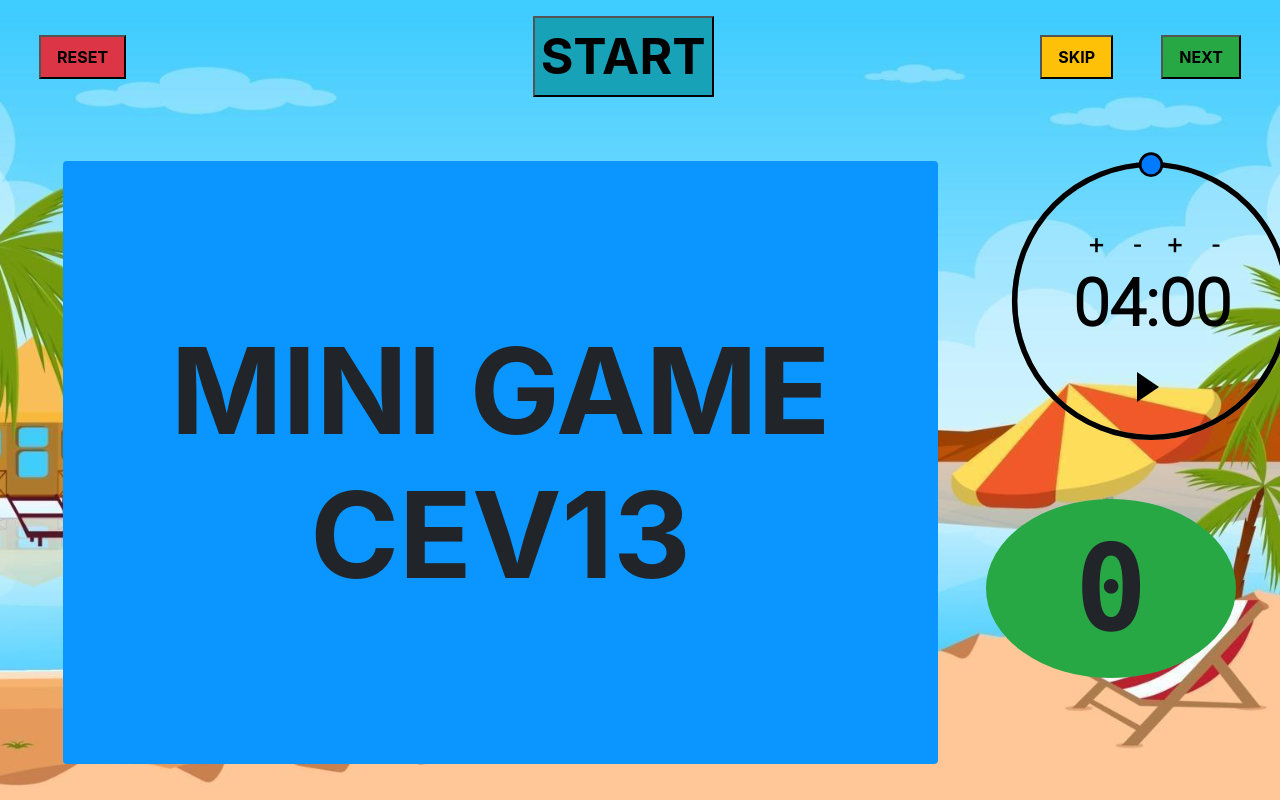
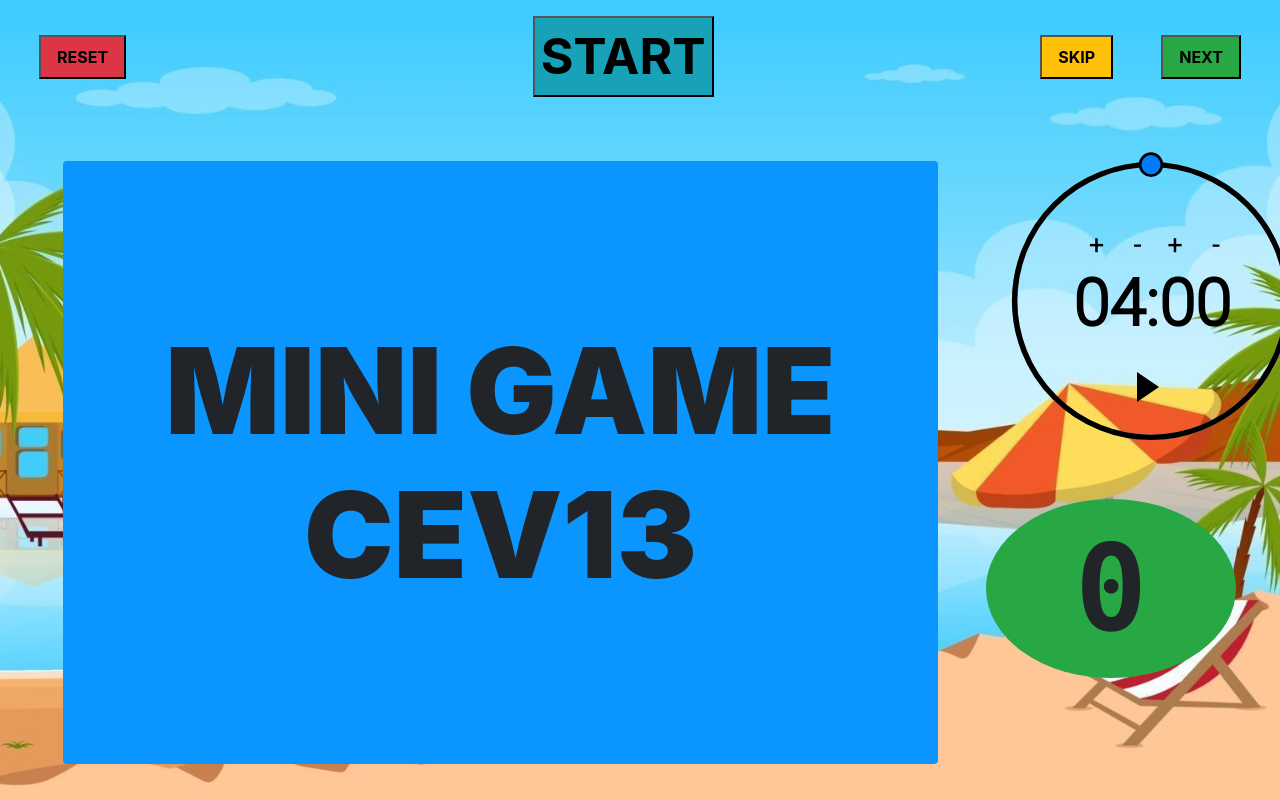
Before and after one commit to ovpdng124/mini-game-cev13, a plain HTML site: page index.html in a window 1280 px wide. Shown: the top 800 px of the page. Drawn offline with nearby package versions, Linux system fonts and the light colour scheme; some packages are replaced by stand-ins of ours; a script that the page names is missing.

Commit message:
Update index.html

```diff
--- a/index.html
+++ b/index.html
@@ -49,8 +49,8 @@
 <div>
     <section class="section-keyword mb-3 mt-5 float-left ml-5 rounded"
              style="width: 70%; height: 100%; background: #0B95FF">
-        <div class="keyword-board text-center display-4 font-weight-bold" style="margin: 18% auto; font-size: 120px">
-            <p id="keyword">MINI GAME CEV13</p>
+        <div class="keyword-board text-center display-4 font-weight-bold" style="margin: 18% auto; font-size: 50px">
+            <p id="keyword"><b style="font-size:120px">MINI GAME CEV13</b></p>
         </div>
     </section>
     <section class="container float-left ml-5 mt-2" style="width: 20%; height: 300px">
```
